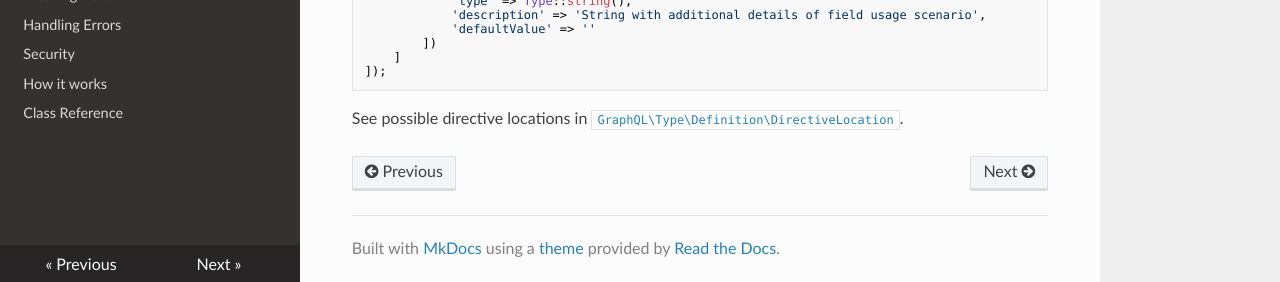
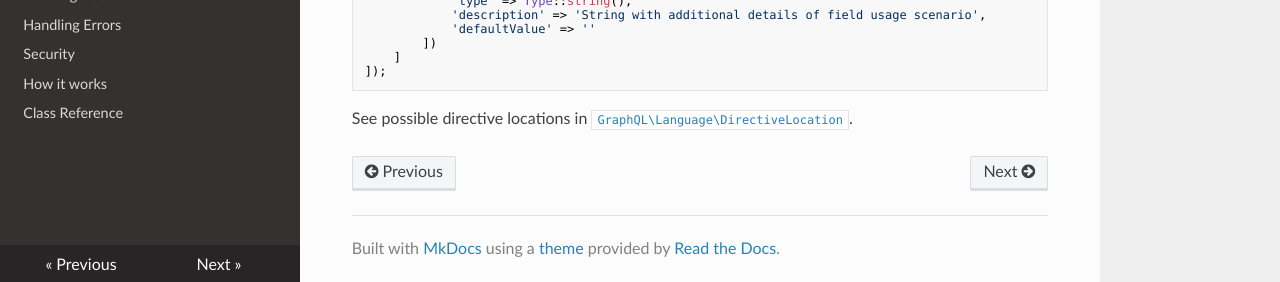
Before and after one commit to webonyx/graphql-php, an MkDocs documentation site: the page built from docs/type-system/directives.md, in a window 1280 px wide and 900 px high, scrolled down 567 px. Shown: the part 615-897 px from the top of the window. Built offline with MkDocs 1.6.1, drawn with Linux system fonts in a browser that asks for light colours; nearby versions of some CDN libraries; old or Windows-style settings are respelled for this version of MkDocs.

Commit message:
fix: Correct namespace and link for DirectiveLocation in docs
(cherry picked from commit 1b6fb4c)

````diff
--- a/docs/type-system/directives.md
+++ b/docs/type-system/directives.md
@@ -58,4 +58,4 @@ $trackDirective = new Directive([
 ```
 
 See possible directive locations in
-[`GraphQL\Type\Definition\DirectiveLocation`](../reference.md#graphqltypedefinitiondirectivelocation).
+[`GraphQL\Language\DirectiveLocation`](../reference.md#graphqllanguagedirectivelocation).
````
